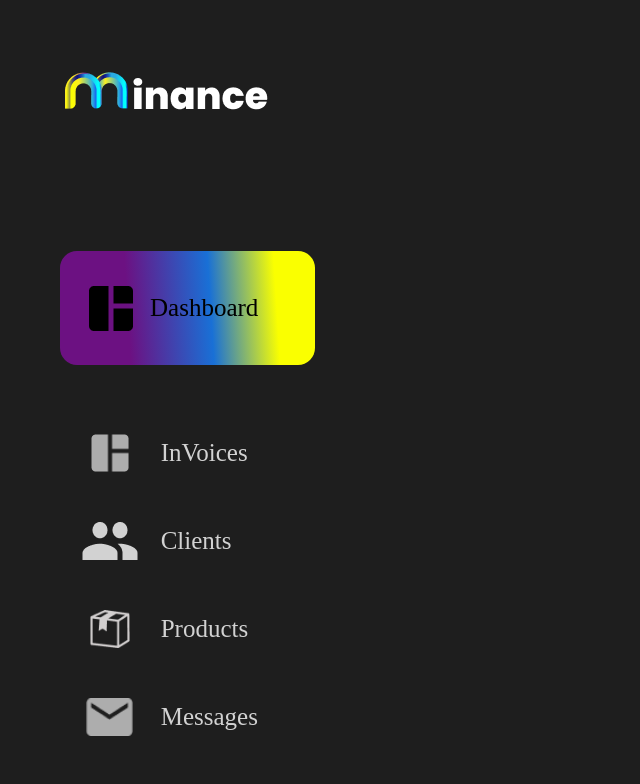
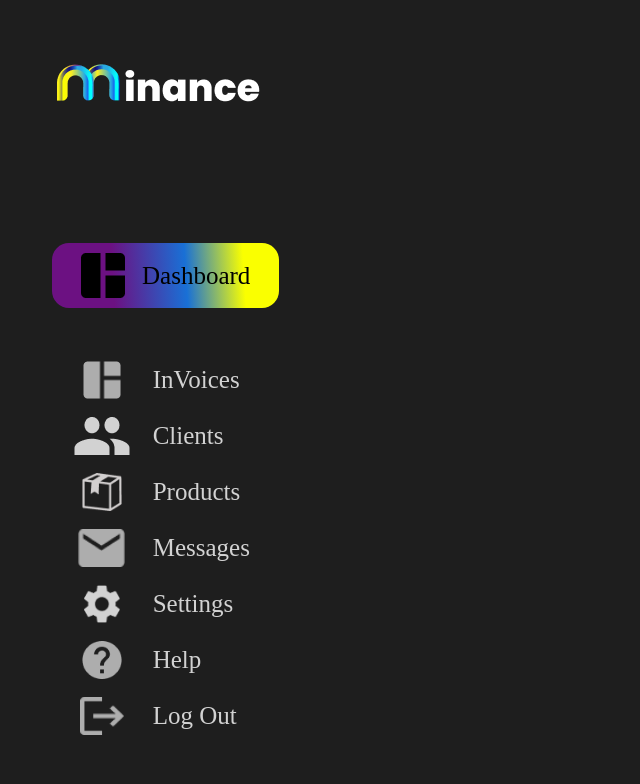
Before and after one commit to Clansou/integration_maquette, a Vue app: page /#/ in a window 1280 px wide. Shown: the top 784 px of the page, without its empty margins (0-640 px from the left). Built offline with nearby package versions, Linux system fonts and the light colour scheme.

Commit message:
Fix Sidebar

```diff
--- a/src/components/MenuButton.vue
+++ b/src/components/MenuButton.vue
@@ -16,7 +16,7 @@ export default {
         display: grid;
         grid-template-columns: 2fr 4fr;
         align-items: center;
-        padding: 0px 15px;
+        padding: 9px 15px;
         gap: 16px;
         font-size: 25px;
         font-weight: 500;
--- a/src/views/HomeView.vue
+++ b/src/views/HomeView.vue
@@ -43,6 +43,11 @@ export default {
 
 
 <style>
+*{
+  margin: 0px;
+  box-sizing: border-box;
+  padding: 0px;
+}
   body{
     background-color: #1E1E1E;
     color: #FFFFFF;
@@ -59,10 +64,11 @@ export default {
     margin-left: 52px;
   }
   #Dashboard{
+    width: min-content;
     display: flex;
     flex-direction: row;
     align-items: center;
-    padding: 13px 29px;
+    padding: 10px 29px;
     gap: 17px;
     border-radius:17px;
     background: linear-gradient(266.37deg, #FAFF00 -5.82%, #FAFF00 15.95%, #1970D6 41.2%, #6C1182 72.88%);
```
